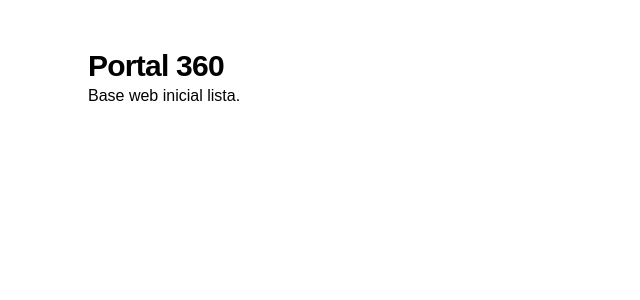
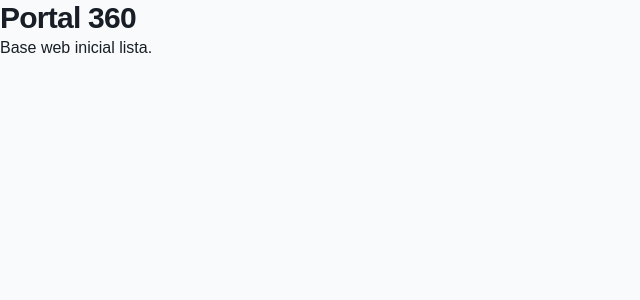
Before and after one commit to LyLVictorRamirez/portal360, a Next.js app in the folder apps/web/: page / in a window 1280 px wide. Shown: the top 300 px of the page, without its empty margins (0-640 px from the left). Built offline with nearby package versions, Linux system fonts and the light colour scheme.

Commit message:
Spec02 - Paso 03 Definir tokens y estilos globales.

```diff
--- a/apps/web/src/app/globals.css
+++ b/apps/web/src/app/globals.css
@@ -2,20 +2,77 @@
 
 :root {
   color-scheme: light;
+  --background: oklch(0.985 0.002 250);
+  --foreground: oklch(0.23 0.018 250);
+  --surface: oklch(1 0 0);
+  --surface-muted: oklch(0.965 0.004 250);
+  --muted: oklch(0.51 0.016 250);
+  --border: oklch(0.89 0.008 250);
+  --border-strong: oklch(0.8 0.012 250);
+  --primary: oklch(0.4 0.06 250);
+  --primary-foreground: oklch(0.985 0.002 250);
+  --danger: oklch(0.54 0.17 25);
+  --warning: oklch(0.63 0.13 75);
+  --success: oklch(0.5 0.1 150);
+  --radius-sm: 0.375rem;
+  --radius-md: 0.5rem;
+  --radius-lg: 0.75rem;
+}
+
+@theme inline {
+  --color-background: var(--background);
+  --color-foreground: var(--foreground);
+  --color-surface: var(--surface);
+  --color-surface-muted: var(--surface-muted);
+  --color-muted: var(--muted);
+  --color-border: var(--border);
+  --color-border-strong: var(--border-strong);
+  --color-primary: var(--primary);
+  --color-primary-foreground: var(--primary-foreground);
+  --color-danger: var(--danger);
+  --color-warning: var(--warning);
+  --color-success: var(--success);
+  --radius-sm: var(--radius-sm);
+  --radius-md: var(--radius-md);
+  --radius-lg: var(--radius-lg);
 }
 
 * {
   box-sizing: border-box;
+  border-color: var(--border);
+}
+
+html {
+  min-width: 20rem;
+  background: var(--background);
 }
 
 body {
+  min-height: 100vh;
   margin: 0;
-  min-height: 100vh;
+  background: var(--background);
+  color: var(--foreground);
   font-family: Arial, Helvetica, sans-serif;
+  text-rendering: optimizeLegibility;
 }
 
-main {
-  margin: 0 auto;
-  max-width: 72rem;
-  padding: 3rem 1.5rem;
+button,
+input,
+textarea,
+select {
+  font: inherit;
 }
+
+a {
+  color: inherit;
+  text-decoration: none;
+}
+
+:focus-visible {
+  outline: 2px solid var(--primary);
+  outline-offset: 2px;
+}
+
+::selection {
+  background: color-mix(in oklch, var(--primary) 18%, transparent);
+}
```
